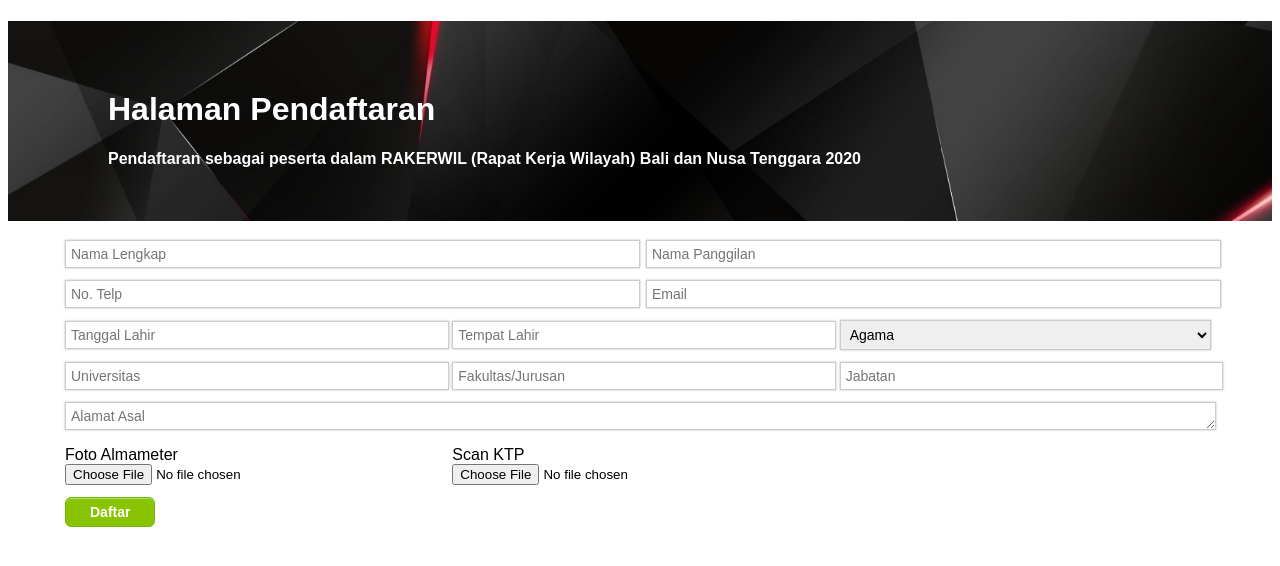
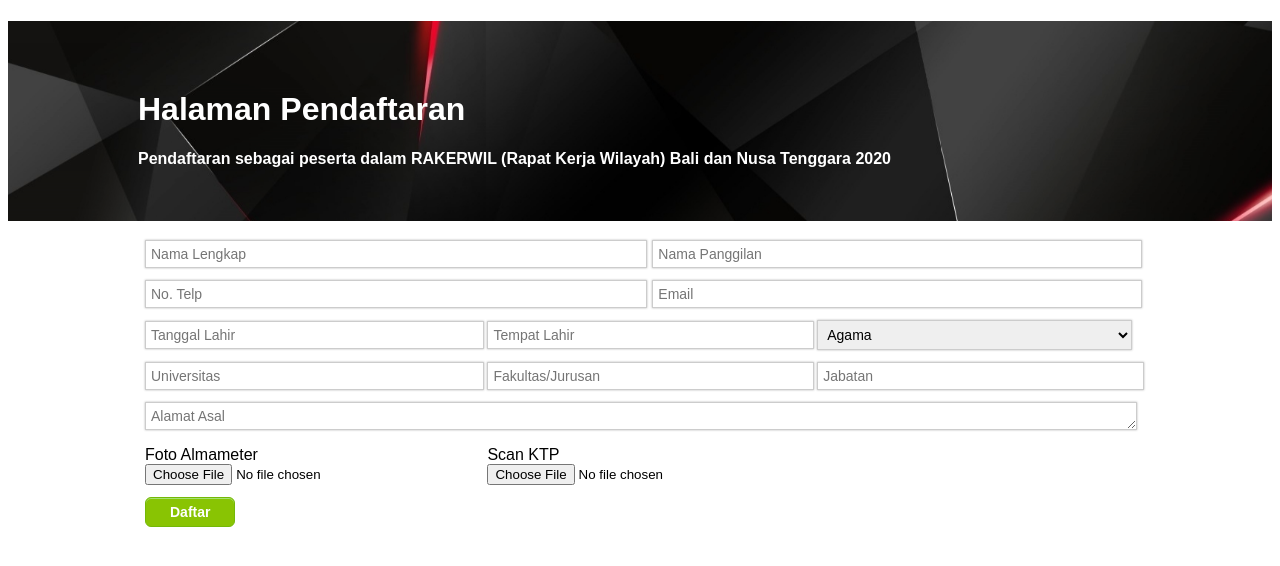
Before and after one commit to hairullana/PraktikumWeb2020-A, a PHP site: page / in a window 1280 px wide. Shown: the top 566 px of the page. Run offline with PHP 8.4, Linux system fonts and the light colour scheme.

Commit message:
mengatur beberapa margin dan padding

```diff
--- a/PBW2020-Pertemuan5-A/style/style.css
+++ b/PBW2020-Pertemuan5-A/style/style.css
@@ -21,19 +21,19 @@ body {
 /* h1 pada id header */
 #header h1 {
     /* mengatur padding */
-    padding: 70px 0px 0px 100px;
+    padding: 70px 0px 0px 130px;
 }
 
 /* h4 pada id header */
 #header h4 {
     /* mengatur padding */
-    padding: 0px 0px 50px 100px;
+    padding: 0px 0px 50px 130px;
 }
 
 /* id form */
 #form {
     /* mengatur margin kiri dan kanan sebesar 50px */
-    margin: 0px 50px;
+    margin: 0px 130px;
 }
 
 /* tag table */
```
